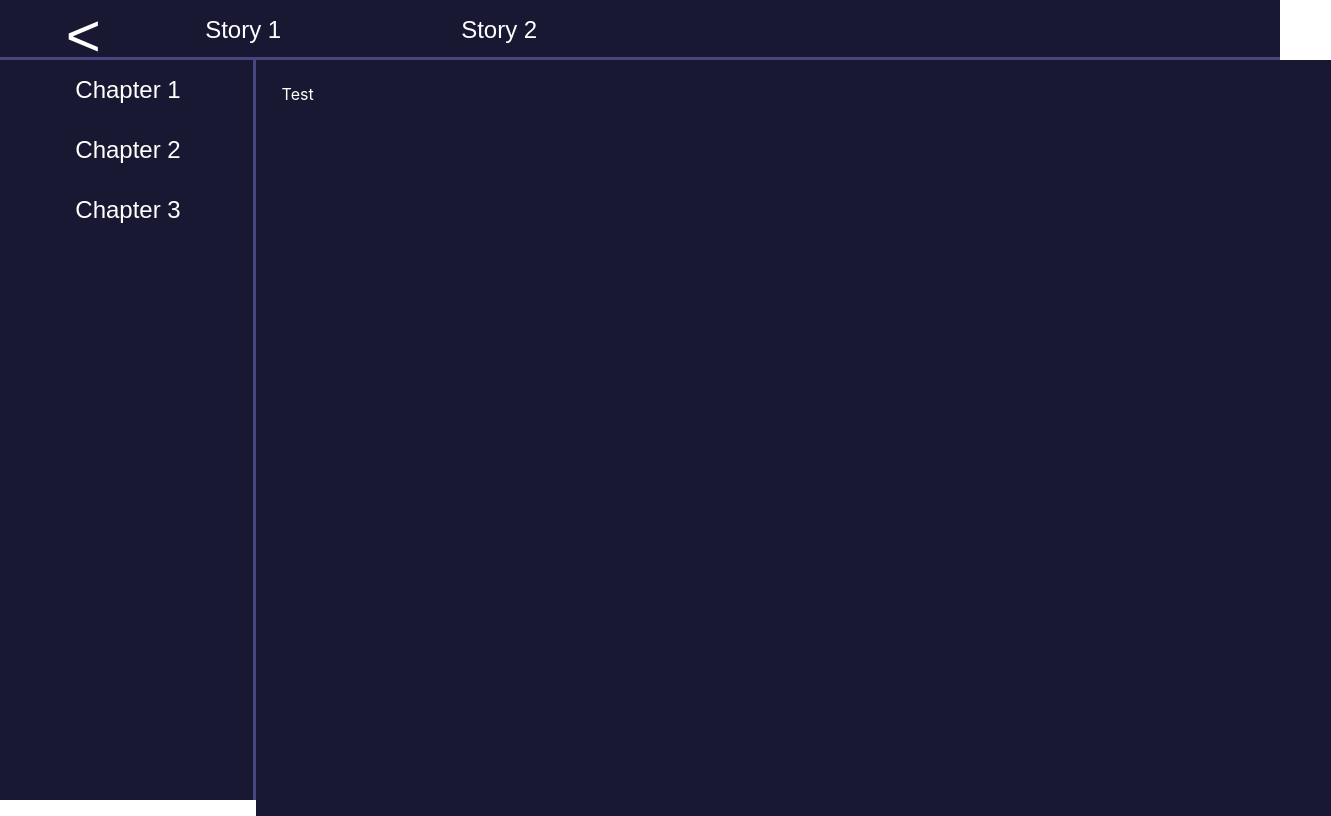
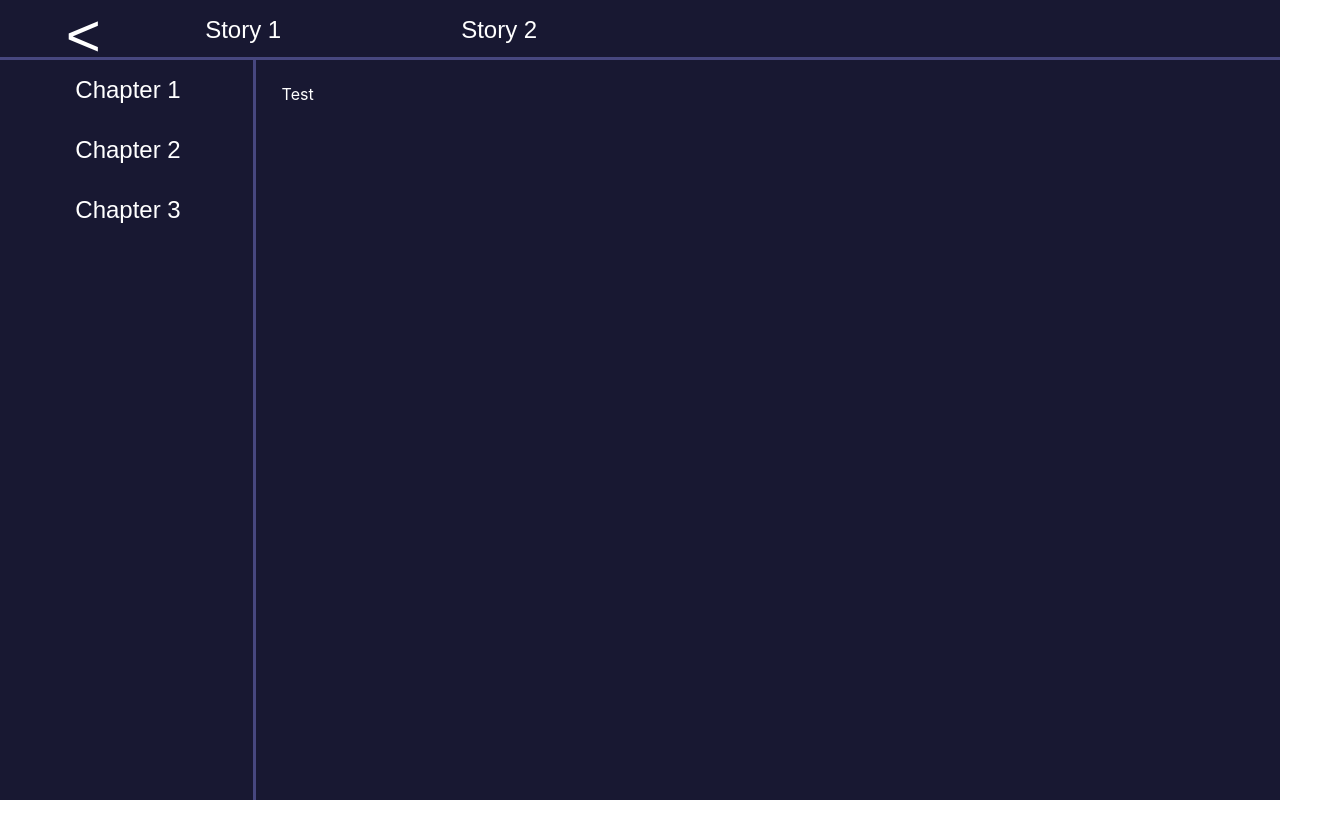
Before and after one commit to Dj5822/ArtheaProject, a React (Create React App) app: page /short-stories in a window 1280 px wide. Shown: the whole page, 1331 px wide, since content can reach past the window. Built offline with nearby package versions, Linux system fonts and the light colour scheme.

Commit message:
Resized Content Component

```diff
--- a/src/Components/ShortStories.scss
+++ b/src/Components/ShortStories.scss
@@ -75,8 +75,8 @@ $highlight-color: #47477f;
   background-color: $background-color;
   color: white;
 
-  width: 80vw;
-  height: 92.5vh;
+  width: 76vw;
+  height: 90.5vh;
 
   padding: 1vh 2vw;
 }
```
